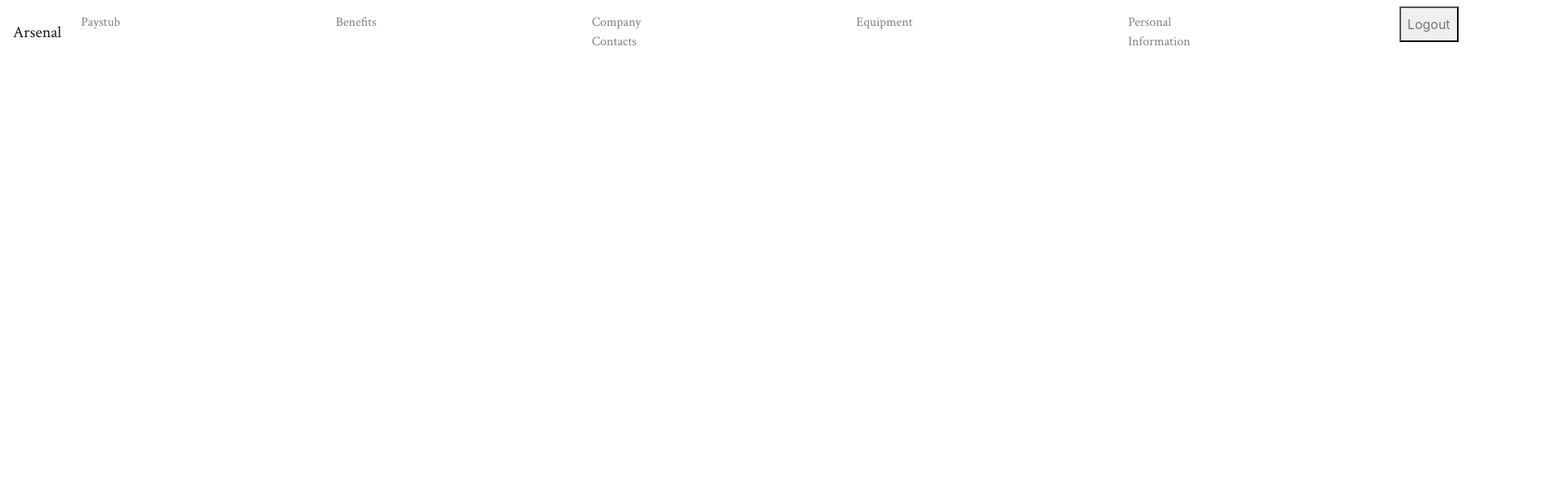
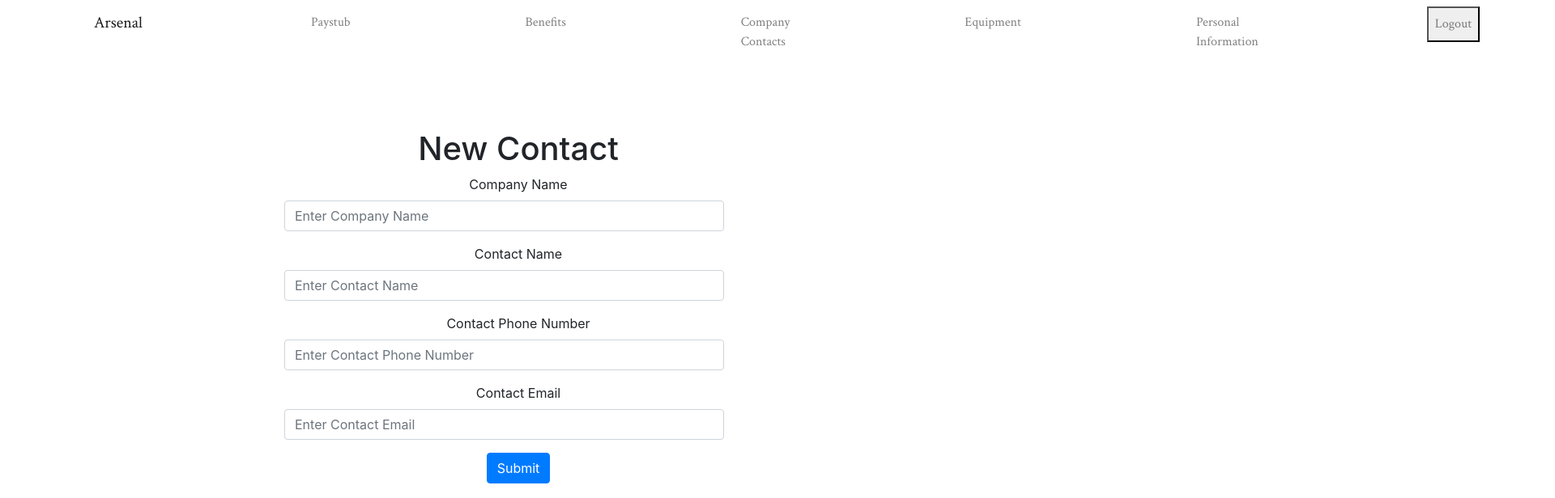
Before and after one commit to medlenmage/capstonefrontend, a React (Create React App) app: page /newcontact in a window 1280 px wide. Shown: the top 616 px of the page at 81% size, 1920 px wide, since content can reach past the window. Built offline with nearby package versions, Linux system fonts and the light colour scheme; sample sign-in values are in the browser's storage.

Commit message:
full crud on company contacts is working

```diff
--- a/src/ApplicationViews.js
+++ b/src/ApplicationViews.js
@@ -9,6 +9,7 @@ import { NewEquipment } from './Components/Equipment/NewEquipment'
 import { Benefits } from './Components/Benefits/Benefits'
 import { CompanyContactProvider } from './Components/CompanyContact/CompanyContactProvider'
 import { CompanyContact } from './Components/CompanyContact/CompanyContact'
+import { ContactForm } from './Components/CompanyContact/ContactForm'
 
 export const ApplicationViews = () => {
     return <>
@@ -24,6 +25,8 @@ export const ApplicationViews = () => {
                             <Route exact path="/newEquipment" render={ props => <NewEquipment {...props}/>} />
                             <Route exact path="/benefits" render={ props => <Benefits {...props}/>} />
                             <Route exact path="/companycontact" render={ props => <CompanyContact {...props}/>} />
+                            <Route exact path="/companycontact/:contactId(\d+)" render={ props => <ContactForm {...props}/>} />
+                            <Route exact path="/newcontact" render={ props => <ContactForm {...props}/>} />
                         </CompanyContactProvider>
                     </EquipmentProvider>
                 </PayStubProvider>
--- a/src/Components/CompanyContact/CompanyContact.js
+++ b/src/Components/CompanyContact/CompanyContact.js
@@ -1,4 +1,5 @@
 import React, { useEffect, useContext } from 'react'
+import { Link } from 'react-router-dom'
 import { CompanyContactContext } from './CompanyContactProvider'
 
 export const CompanyContact = props => {
@@ -9,6 +10,21 @@ export const CompanyContact = props => {
     }, [])
 
     return (
-        <div><p>hello</p></div>
+        <div className="contactContainer">
+            <Link className="btn btn-primary" to="/newContact">Add Contact</Link>
+            {   companyContacts.map(contact => {
+                    return <div className="card mt-1 paystubCard">
+                        <div className="card-body">
+                            <h6 className="card-title game">Company: {contact.company_name}</h6>
+                            <p className="game">Contact Name: {contact.contact_name}</p>
+                            <p className="deposit-date">Contact Phone Number: {contact.contact_phone_number}</p>
+                            <p className="salary">Contact Email: {contact.contact_email}</p>
+                            <Link className="btn btn-primary" to={`/companycontact/${parseInt(contact.id)}`}>Edit Contact</Link>
+                        </div>
+                    </div>
+            })
+
+            }
+        </div>
     )
 }
--- a/src/Components/CompanyContact/CompanyContactProvider.js
+++ b/src/Components/CompanyContact/CompanyContactProvider.js
@@ -4,6 +4,7 @@ export const CompanyContactContext = React.createContext()
 
 export const CompanyContactProvider = props => {
     const [ companyContacts, setCompanyContacts ] = useState([])
+    const [ singleContact, setSingleContact ] = useState({})
 
     const getContacts = () => {
         return fetch("http://localhost:8000/companycontacts", {
@@ -14,6 +15,17 @@ export const CompanyContactProvider = props => {
         })
         .then(res => res.json())
         .then(setCompanyContacts)
+    }
+
+    const getSingleContact = (id) => {
+        return fetch(`http://localhost:8000/companycontacts/${id}`, {
+            method: "GET",
+            headers:{
+                "Authorization": `Token ${localStorage.getItem("employee_user_id")}`
+            },
+        })
+        .then(res => res.json())
+        .then(setSingleContact)
     }
 
     const createContact = contact => {
@@ -31,8 +43,8 @@ export const CompanyContactProvider = props => {
     }
 
     const updateContact = contact => {
-        return fetch(`http://localhost:8000/equipments/${contact.id}`, {
-            method: "POST",
+        return fetch(`http://localhost:8000/companycontacts/${contact.id}`, {
+            method: "PUT",
             headers: {
                 "Authorization": `Token ${localStorage.getItem("employee_user_id")}`,
                 "Content-Type": "application/json",
@@ -48,7 +60,9 @@ export const CompanyContactProvider = props => {
             companyContacts,
             getContacts,
             createContact,
-            updateContact
+            updateContact,
+            singleContact,
+            getSingleContact
         }}>
             {props.children}
         </CompanyContactContext.Provider>
--- a/src/Components/CompanyContact/ContactForm.js
+++ b/src/Components/CompanyContact/ContactForm.js
@@ -0,0 +1,123 @@
+import React, { useContext, useEffect, useState } from 'react'
+import { CompanyContactContext } from './CompanyContactProvider'
+
+export const ContactForm = props => {
+    const { companyContact, createContact, updateContact, getSingleContact, singleContact } = useContext(CompanyContactContext)
+    let intialContact = {}
+    if ("contactId" in props.match.params) {
+        intialContact = singleContact
+    }
+    const [ currentContact, setCurrentContact ] = useState(intialContact)
+
+    useEffect(() => {
+        if ("contactId" in props.match.params) {
+            getSingleContact(props.match.params.contactId)
+            .then(setCurrentContact(singleContact))
+            // .then(singleContact => {
+            //     setCurrentContact({
+            //         company_name: singleContact.company_name,
+            //         contact_name: singleContact.contact_name,
+            //         contact_phone_number: singleContact.contact_phone_number,
+            //         contact_email: singleContact.contact_email
+            //     })
+            // })
+        }
+    }, [])
+
+    const handleControlledInputChange = (e) => {
+        const newContactState = Object.assign({}, currentContact)
+        newContactState[e.target.name] = e.target.value
+        setCurrentContact(newContactState)
+    }
+
+    return (
+
+        <div className="text-center">
+          {
+            ("contactId" in props.match.params)
+            ? <h1>Edit Contact</h1>
+            : <h1>New Contact</h1>
+          }
+          <form className="col-6 offset-3">
+              <div className="form-group">
+                <label htmlFor ="contactName">Company Name</label>
+                <input
+                type="text"
+                className="form-control"
+                id="contactName"
+                name="company_name"
+                defaultValue={currentContact.company_name}
+                placeholder="Enter Company Name"
+                onChange={handleControlledInputChange}
+                />
+              </div>
+              <div className="form-group">
+                <label htmlFor ="contactName">Contact Name</label>
+                <input
+                type="text"
+                className="form-control"
+                id="contactName"
+                name="contact_name"
+                defaultValue={currentContact.contact_name}
+                placeholder="Enter Contact Name"
+                onChange={handleControlledInputChange}
+                />
+              </div>
+              <div className="form-group">
+                <label htmlFor ="contact_phone_number">Contact Phone Number</label>
+                <input
+                type="text"
+                className="form-control"
+                id="contactPhoneNumber"
+                name="contact_phone_number"
+                defaultValue={currentContact.contact_phone_number}
+                placeholder="Enter Contact Phone Number"
+                onChange={handleControlledInputChange}
+                />
+              </div>
+              <div className="form-group">
+                <label htmlFor ="contact_email">Contact Email</label>
+                <input
+                type="text"
+                className="form-control"
+                id="contactEmail"
+                name="contact_email"
+                defaultValue={currentContact.contact_email}
+                placeholder="Enter Contact Email"
+                onChange={handleControlledInputChange}
+                />
+              </div>
+              {
+                ("contactId" in props.match.params)
+                  ? <button
+                    onClick={evt => {
+                      evt.preventDefault()
+                      updateContact ({
+                        id: props.match.params.contactId,
+                        company_name: currentContact.company_name,
+                        contact_name: currentContact.contact_name,
+                        contact_phone_number: currentContact.contact_phone_number,
+                        contact_email: currentContact.contact_email,
+                      })
+                        .then(() => props.history.push("/companycontact"))
+                    }}
+                    className="btn btn-primary">Edit</button>
+                  : <button className="btn button btn-primary" type="submit" onClick={
+                    evt => {
+                      evt.preventDefault()
+                      createContact({
+                        company_name: currentContact.company_name,
+                        contact_name: currentContact.contact_name,
+                        contact_phone_number: currentContact.contact_phone_number,
+                        contact_email: currentContact.contact_email,
+                      })
+                      .then(() => props.history.push("/companycontact"))
+                    }
+                  }
+                  >Submit</button>
+              }
+          </form>
+        </div>
+      );
+
+}
--- a/src/Components/Equipment/Equipment.js
+++ b/src/Components/Equipment/Equipment.js
@@ -16,8 +16,8 @@ export const Equipment = props => {
         <div className="equipmentContainer">
             {
                 equipments.map(equipment => {
-                    return <div className="card mt-1 paystubCard">
-                        <div className="card-body">
+                    return <div className="card mt-1 paystubCard ">
+                        <div className="card-body m-auto">
                             <h6 className="card-title game">Equipment Type: {equipment.equipment_type}</h6>
 
                             {
--- a/src/Components/NavBar/NavBar.js
+++ b/src/Components/NavBar/NavBar.js
@@ -4,9 +4,12 @@ import './NavBar.scss';
 
 export const NavBar = (props) => (
     <nav className="navbar navbar-expand-lg navbar-light">
-        <Link className="navbar-brand links" to="/home">Arsenal</Link>
+
         <div className="link-list-container">
-        <ul className="navbar-nav link-list">
+        <ul className="navbar-nav link-list m-0">
+            <li className="nav-item">
+                <Link className="navbar-brand links listed" to="/home">Arsenal</Link>
+            </li>
             <li className="nav-item">
                 <Link className="nav-link links listed" to="/paystub">Paystub</Link>
             </li>
@@ -25,7 +28,7 @@ export const NavBar = (props) => (
                 {
                     (localStorage.getItem("employee_user_id") !== null) ?
                         <li className="nav-item">
-                            <button className="nav-link fakeLink"
+                            <button className="nav-link fakeLink links listed"
                                 onClick={() => {
                                     localStorage.removeItem("employee_user_id")
                                     props.history.push({ pathname: "/" })
--- a/src/Components/NavBar/NavBar.scss
+++ b/src/Components/NavBar/NavBar.scss
@@ -15,6 +15,6 @@
 }
 
 .listed {
-  /* margin-left: 25px; */
-  margin-right: 250px;
+  margin-left: 100px;
+  margin-right: 100px;
 }
```
Also changed, not shown: src/Components/PayStub/PayStub.js (+0 -13 lines).
